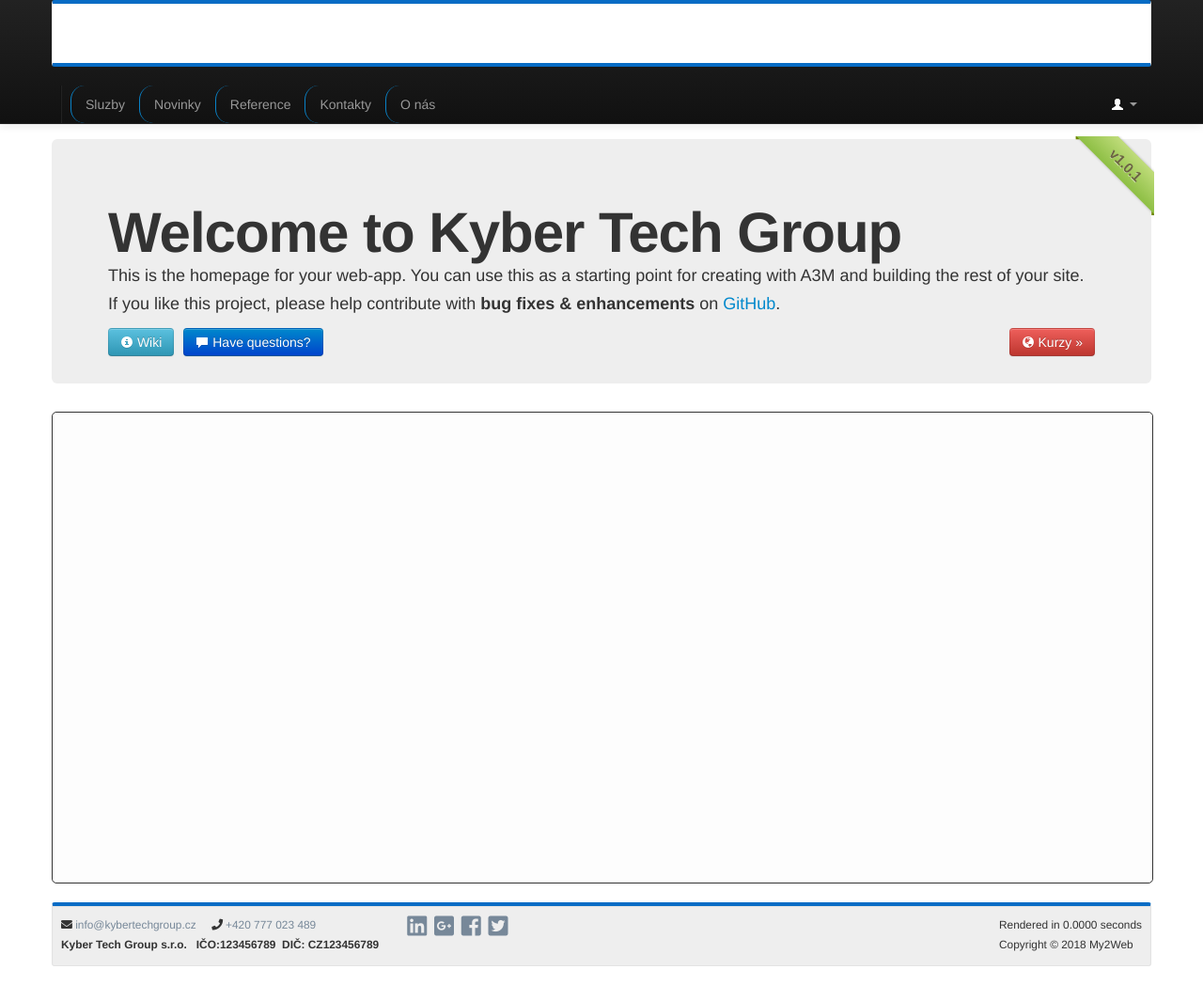
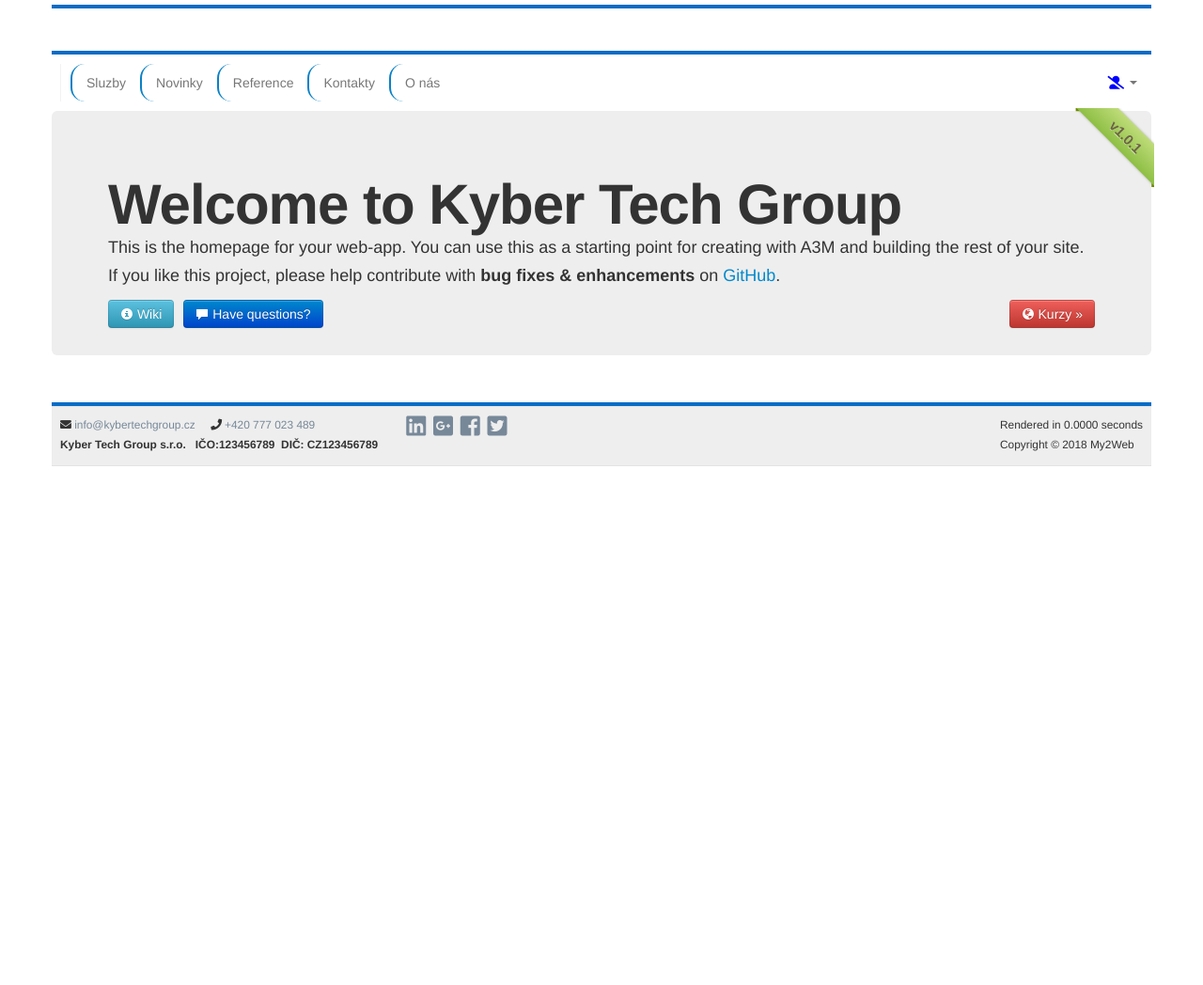
Before and after one commit to vrusch/My2web, a CodeIgniter app: page /plus/index.php/home/index in a window 1280 px wide. Shown: the whole page at 94% size. After the commit the page ends 496 px from the top, so only its background shows below. Run offline with CodeIgniter, Linux system fonts and the light colour scheme; some libraries are stand-ins or nearby versions.

Commit message:
update nova home page

```diff
--- a/application/views/head.php
+++ b/application/views/head.php
@@ -14,16 +14,29 @@
 
 <script src="//ajax.googleapis.com/ajax/libs/jquery/2.0.2/jquery.min.js"></script>
 <link href="<?php echo base_url().RES_DIR; ?>/bootstrap/css/bootstrap-responsive.min.css" rel="stylesheet">
+<script src="<?php echo base_url().RES_DIR; ?>/bootstrap/js/bootstrap.min.js"></script>
 <link rel="stylesheet" href="https://use.fontawesome.com/releases/v5.5.0/css/all.css" integrity="sha384-B4dIYHKNBt8Bc12p+WXckhzcICo0wtJAoU8YZTY5qE0Id1GSseTk6S+L3BlXeVIU" crossorigin="anonymous">
-<script src="<?php echo base_url().RES_DIR; ?>/bootstrap/js/bootstrap.min.js"></script>
 
 <style>
+	body {
+		padding-top: 5px;
+	}
 	.sitebordertop {
 		border-top: 4px solid #076cc5;
 		border-bottom: 4px solid #076cc5;
+		border-left: none;
+		border-right: none;
+		border-radius: 0px;
+		margin-bottom: 10px;
+	}
+	.mynav {
+		margin-bottom: 10px;
 	}
 	.siteborder{
 		border-top: 4px solid #076cc5;
+		border-left: none;
+		border-right: none;
+		border-radius: 0px;
 	}
 	.fat {
 		color: lightslategrey;
@@ -34,22 +47,22 @@
 		font-size:24px
 	}
 	.blueGlow:hover {
-		font-size: 25px;
+		font-size: 24px;
 		color: blue;
-		text-shadow: 0 0 10px #9c9c9c;
+		text-shadow: 0 0 10px #7c7aff;
 	}
 	.googlrpGlow:hover{
-		font-size: 25px;
+		font-size: 24px;
 		color: red;
 		text-shadow: 0 0 10px #9c9c9c;;
 	}
 	.facebGlow:hover{
-		font-size: 25px;
+		font-size: 24px;
 		color: darkblue;
 		text-shadow: 0 0 10px #9c9c9c;;
 	}
 	.twiteri:hover{
-		font-size: 25px;
+		font-size: 24px;
 		color: dodgerblue;
 		text-shadow: 0 0 10px #9c9c9c;;
 	}
--- a/application/views/header.php
+++ b/application/views/header.php
@@ -1,22 +1,21 @@
-<div class="well well-small siteborder" style="height:45px; background-color: #eeeeee;"></div>
-<div class="navbar navbar-inverse navbar-fixed-top">
-    <div class="navbar-inner">
-        <div class="container">
-			<div class="well well-small sitebordertop" style="height:45px; background-color: #ffffff;"></div>
-            <a class="btn btn-navbar" data-toggle="collapse" data-target=".nav-collapse">
-                <span class="icon-bar"></span>
-                <span class="icon-bar"></span>
-                <span class="icon-bar"></span>
-            </a>
-			<?php //echo anchor('', lang('website_title'), 'class="brand"'); ?>
+<div class="container mynav">
+	<div class="sitebordertop" style="height:45px; background-color: #ffffff;"></div>
+
+	<div class="navbar">
+
 		<div class="nav-collapse collapse">
 			<ul class="nav">
 				<li class="divider-vertical"></li>
-					<li class= 'faw' style="border-left: 1px solid #0981c6; border-radius: 15px;"><?php echo anchor('', 'Sluzby'); ?></li>
-					<li class= 'faw' style="border-left: 1px solid #0981c6; border-radius: 15px;"><?php echo anchor('news', 'Novinky'); ?></li>
-					<li class= 'faw' style="border-left: 1px solid #0981c6; border-radius: 15px;"><?php echo anchor('', 'Reference'); ?></li>
-                    <li class= 'faw' style="border-left: 1px solid #0981c6; border-radius: 15px;"><?php echo anchor('contact', 'Kontakty'); ?></li>
-                    <li class= 'faw' style="border-left: 1px solid #0981c6; border-radius: 15px;"><?php echo anchor('about', 'O nás'); ?></li>
+				<li class='faw'
+					style="border-left: 2px solid #0981c6; border-radius: 15px;"><?php echo anchor('', 'Sluzby'); ?></li>
+				<li class='faw'
+					style="border-left: 2px solid #0981c6; border-radius: 15px;"><?php echo anchor('news', 'Novinky'); ?></li>
+				<li class='faw'
+					style="border-left: 2px solid #0981c6; border-radius: 15px;"><?php echo anchor('', 'Reference'); ?></li>
+				<li class='faw'
+					style="border-left: 2px solid #0981c6; border-radius: 15px;"><?php echo anchor('contact', 'Kontakty'); ?></li>
+				<li class='faw'
+					style="border-left: 2px solid #0981c6; border-radius: 15px;"><?php echo anchor('about', 'O nás'); ?></li>
 			</ul>
 
 			<!--/admin buttons -->
@@ -31,11 +30,11 @@
 
 			<ul class="nav pull-right">
 				<li class="dropdown">
-                    <a href="#" class="dropdown-toggle" data-toggle="dropdown">
+					<a href="#" class="dropdown-toggle" data-toggle="dropdown" style="color: #0000FF">
 						<?php if ($this->authentication->is_signed_in()) : ?>
-                        	<i class="icon-user icon-white"></i> <?php echo $account->username; ?> <b class="caret"></b></a>
+						<i class="fas fa-user" ></i> <?php echo $account->username; ?> <b class="caret"></b></a>
 					<?php else : ?>
-                        	<i class="icon-user icon-white"></i> <b class="caret"></b></a>
+						<i class="fas fa-user-alt-slash"></i> <b class="caret"></b></a>
 					<?php endif; ?>
 
 					<ul class="dropdown-menu">
@@ -47,7 +46,7 @@
 								<li><?php echo anchor('account/account_password', lang('website_password')); ?></li>
 							<?php endif; ?>
 							<li><?php echo anchor('account/account_linked', lang('website_linked')); ?></li>
-                                <?php if ($this->authorization->is_permitted( array('retrieve_users', 'retrieve_roles', 'retrieve_permissions') )) : ?>
+							<?php if ($this->authorization->is_permitted(array('retrieve_users', 'retrieve_roles', 'retrieve_permissions'))) : ?>
 								<li class="divider"></li>
 								<li class="nav-header">Admin Panel</li>
 								<?php if ($this->authorization->is_permitted('retrieve_users')) : ?>
@@ -76,5 +75,5 @@
 		</div>
 		<!--/.nav-collapse -->
 	</div>
+
 </div>
-</div>
--- a/application/views/home.php
+++ b/application/views/home.php
@@ -42,10 +42,7 @@
 
 	</div>
 
-	<div style="width: 1170px; height:500px; border: 1px solid; background-color: #fdfdfd; border-radius: 5px;">
 
-
-	</div>
 </div>
 
 
--- a/resource/css/style.css
+++ b/resource/css/style.css
@@ -1,7 +1,7 @@
 html {overflow-y: scroll;}	/* always show scrollbar */
 
 body {
-	padding-top: 60px; /* 60px to make the container go all the way to the bottom of the topbar */
+	padding-top: 5px; /* 60px to make the container go all the way to the bottom of the topbar */
 }
 
 li.third_party {
```
Also changed, not shown: application/views/footer.php (+5 -4 lines), resource/bootstrap/css/bootstrap.css, 1 other file. Lines whose indentation alone changed are shown as unchanged.
